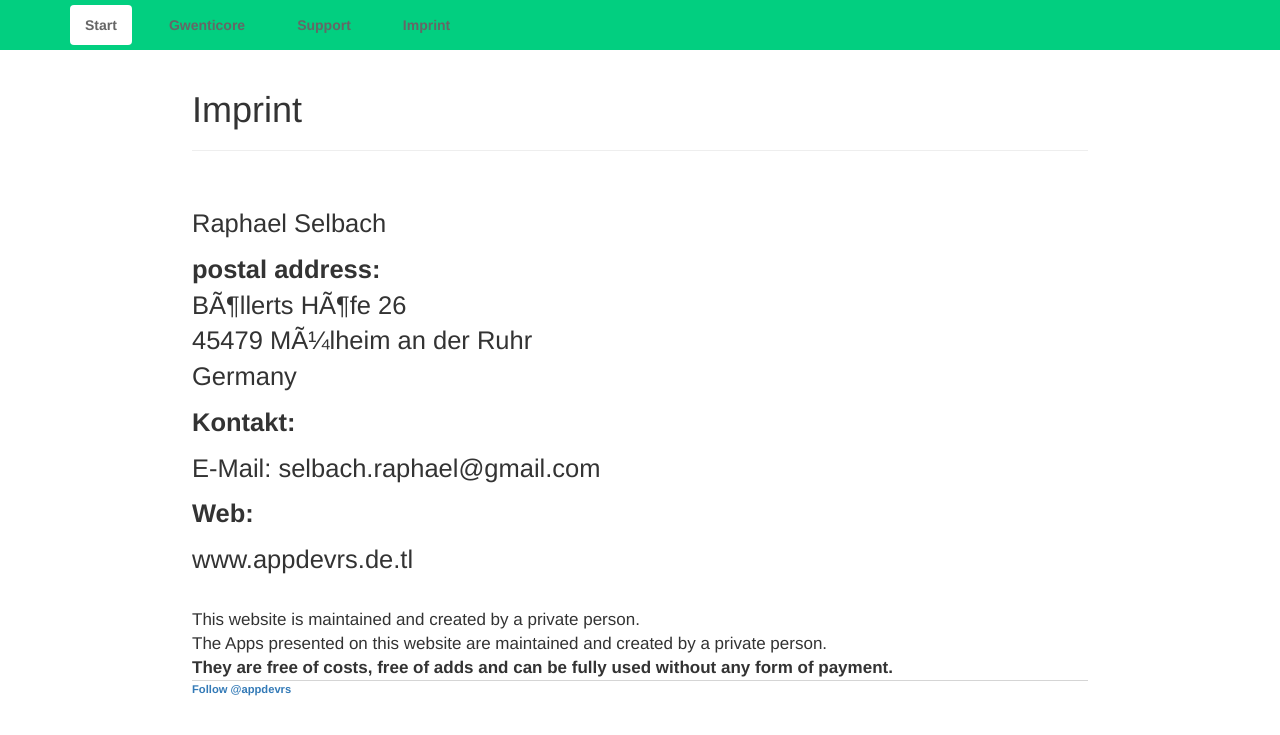
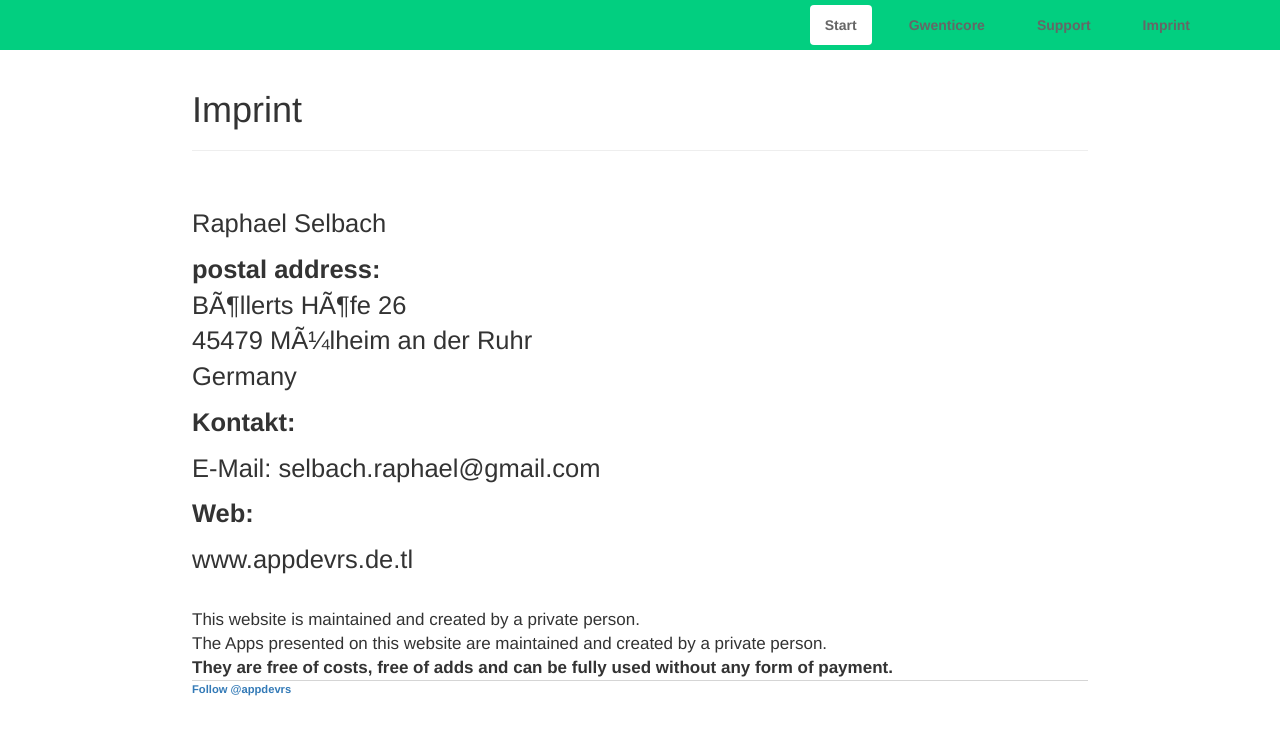
Before and after one commit to appdevrs/appdevrs.github.io, a Jekyll site: the page built from imprint.html, in a window 1280 px wide. Shown: the top 735 px of the page. Built offline with Jekyll 4.4.1, drawn with Linux system fonts in a browser that asks for light colours; comment, search, counter and statistics services are not loaded.

Commit message:
Update default.html

```diff
--- a/_layouts/default.html
+++ b/_layouts/default.html
@@ -14,7 +14,7 @@
 	<body>
 		<nav class="navbar navbar-default navbar-fixed-top">
 			<div class="container">
-    				<ul class="nav nav-pills">
+    				<ul class="nav nav-pills navbar-right">
         				<li role="presentation" class="active"><a href="/">Start</a></li>
 	        			<li role="presentation"><a href="/Apps">Gwenticore</a></li>
         				<li role="presentation"><a href="/Support">Support</a></li>
```
